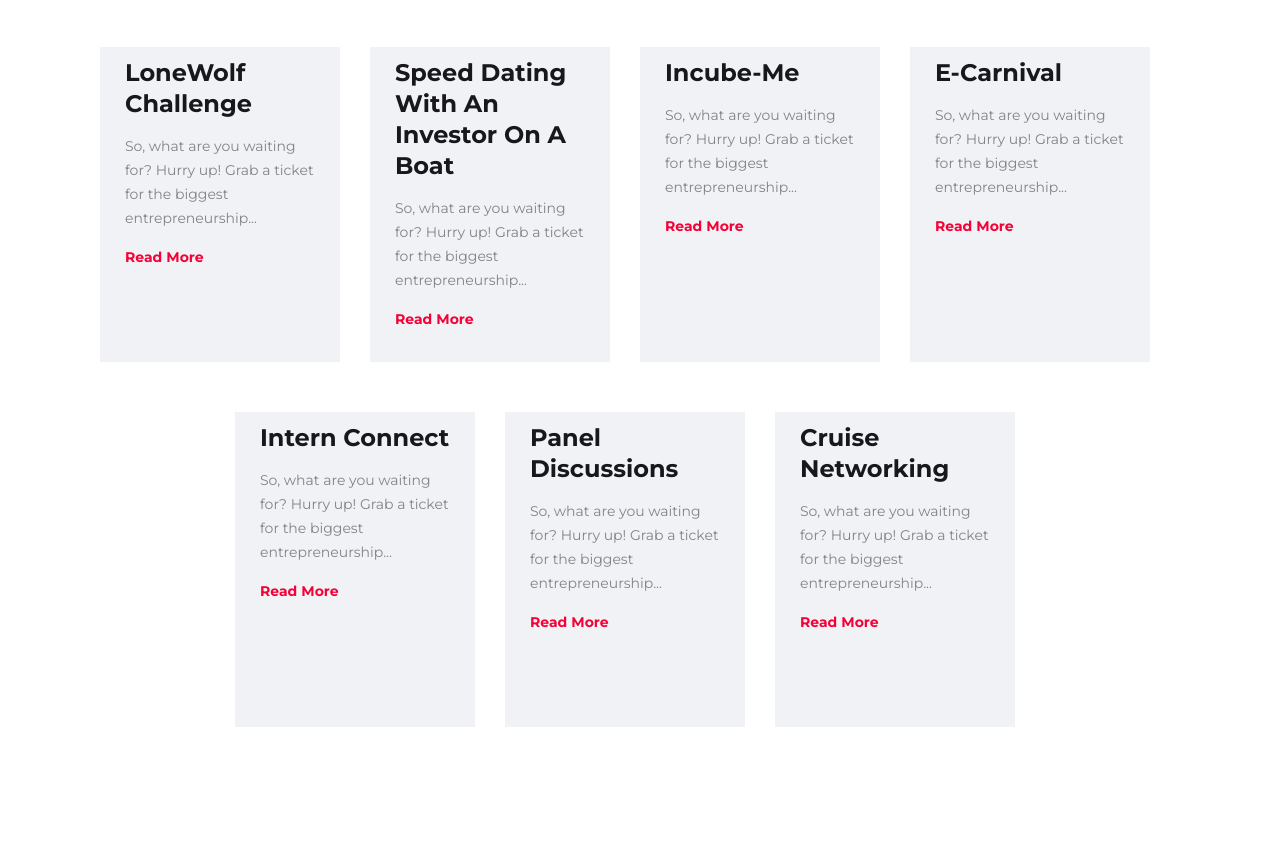
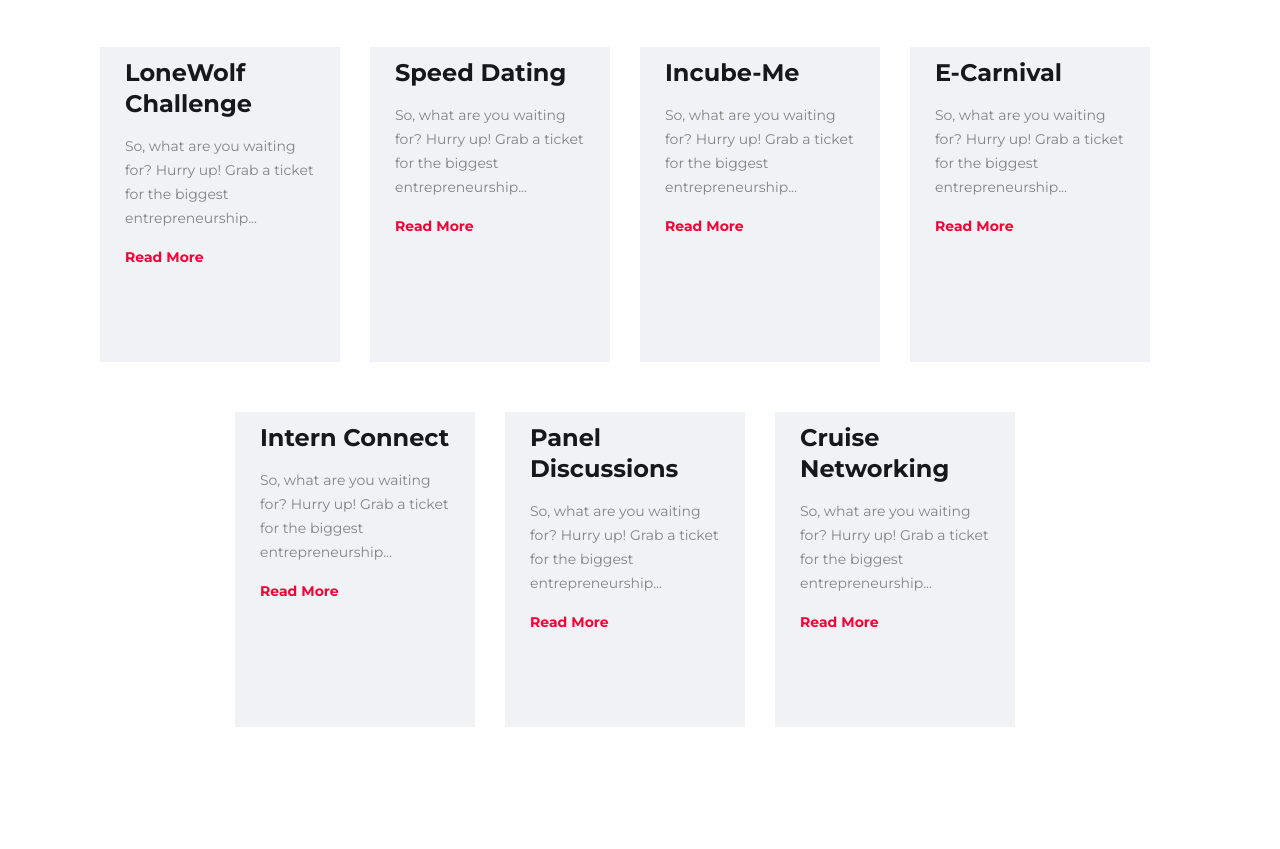
Before and after one commit to HacxS/evnto, a website: page index.html in a window 1280 px wide. Shown: the part 3333-4182 px from the top of the page. Drawn offline with Linux system fonts and the light colour scheme; files whose address does not match are found by name.

Commit message:
Update index.html

```diff
--- a/index.html
+++ b/index.html
@@ -431,7 +431,7 @@
         <div class="filterDiv startup col-12 col-md-6 col-lg-3">
                 <div class="icon_box_one">
                     <div class="content ovrhid">
-                        <h4>Speed Dating with an Investor on a boat</h4>
+                        <h4>Speed Dating</h4>
                         <p>
                             <span>
                                 So, what are you waiting for? Hurry up! Grab a ticket for the biggest entrepreneurship...
```
